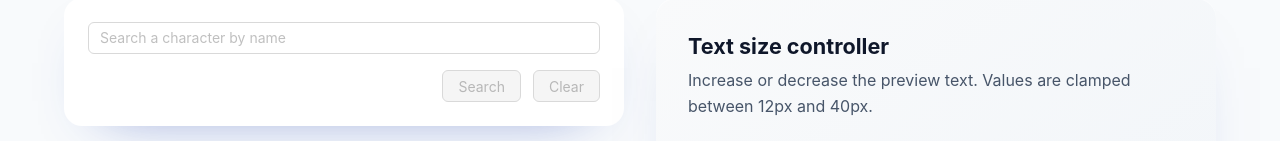
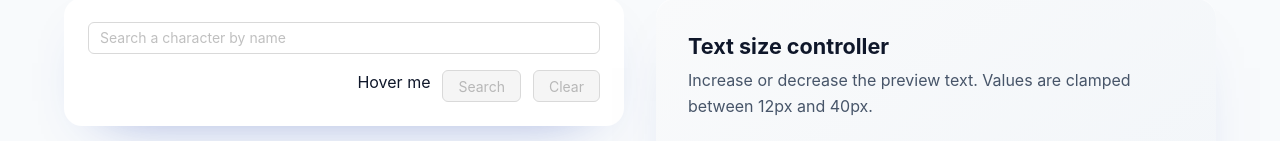
Before and after one commit to AMINSNG/vite-code, a React (Vite) app: page / in a window 1280 px wide. Shown: the part 356-497 px from the top of the page. Built offline with nearby package versions, Linux system fonts and the light colour scheme.

Commit message:
term 3 day 1

```diff
--- a/src/features/character-search/CharacterSearch.jsx
+++ b/src/features/character-search/CharacterSearch.jsx
@@ -3,11 +3,24 @@ import { useMemo, useState } from "react";
 import sampleCharacterImage from "../../assets/IMG_9074.PNG";
 import "./CharacterSearch.css";
 import { getCharacter } from "../../api";
+import { Dropdown, Space } from "antd";
+
+const items = [
+  {
+    label: <span>MALE</span>,
+    key: "Male",
+  },
+  {
+    label: <span>FEMALE</span>,
+    key: "Female",
+  },
+];
 
 const CharacterSearch = () => {
   const [searchTerm, setSearchTerm] = useState("");
   const [activeQuery, setActiveQuery] = useState("");
   const [Characters, SetCharecters] = useState([]);
+  const [selectedFilter, setSelectedFilter] = useState("MALE");
 
   const headline = useMemo(() => {
     if (!activeQuery) return "Rick Sanchez";
@@ -17,6 +30,8 @@ const CharacterSearch = () => {
   const handleSearch = () => {
     setActiveQuery(searchTerm.trim());
   };
+
+  console.log(selectedFilter);
 
   const handleClear = () => {
     setSearchTerm("");
@@ -38,6 +53,18 @@ const CharacterSearch = () => {
           value={searchTerm}
         />
         <div className="character-search__actions">
+          <Dropdown
+            menu={{
+              items,
+              onClick: (e) => {
+                setSelectedFilter(e.key);
+              },
+            }}
+          >
+            <a onClick={(e) => e.preventDefault()}>
+              <Space>Hover me</Space>
+            </a>
+          </Dropdown>
           <Button
             type="primary"
             onClick={handleSearch}
@@ -51,7 +78,11 @@ const CharacterSearch = () => {
         </div>
       </div>
 
-      {Characters.map((user) => (
+      {Characters.filter(
+        (user) =>
+          user.gender.toLowerCase() === selectedFilter.toLowerCase() &&
+          user.name.includes(activeQuery)
+      ).map((user) => (
         <article className="character-search__card" aria-live="polite">
           <img
             alt="Illustration of Rick Sanchez from Rick and Morty"
```
